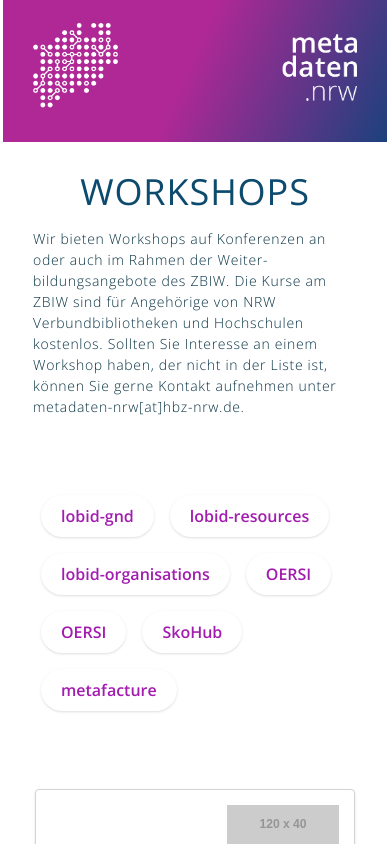
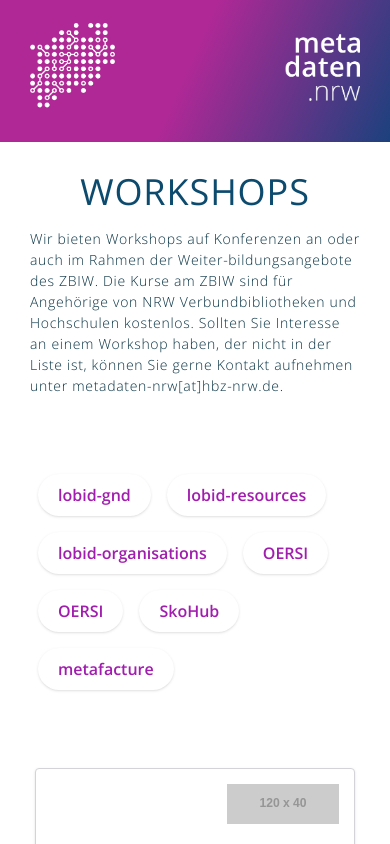
Before and after one commit to hbz/metadaten.nrw, a SvelteKit app: page /workshops in a window 390 px wide. Shown: the top 844 px of the page. Built offline with nearby package versions, Linux system fonts and the light colour scheme.

Commit message:
Make header full width on small devices

```diff
--- a/src/routes/workshops/+page.svelte
+++ b/src/routes/workshops/+page.svelte
@@ -27,7 +27,7 @@
 	];
 </script>
 
-<div class="flex flex-col md:max-w-lg max-w-sm mx-auto">
+<div class="flex flex-col md:max-w-lg w-full mx-auto">
 	<div
 		class="w-full flex flex-col items-center h-[142px] bg-gradient-114 from-[#AF2896] from-[48.29%] to-[#004678] to-[109.74%]"
 	>
```
